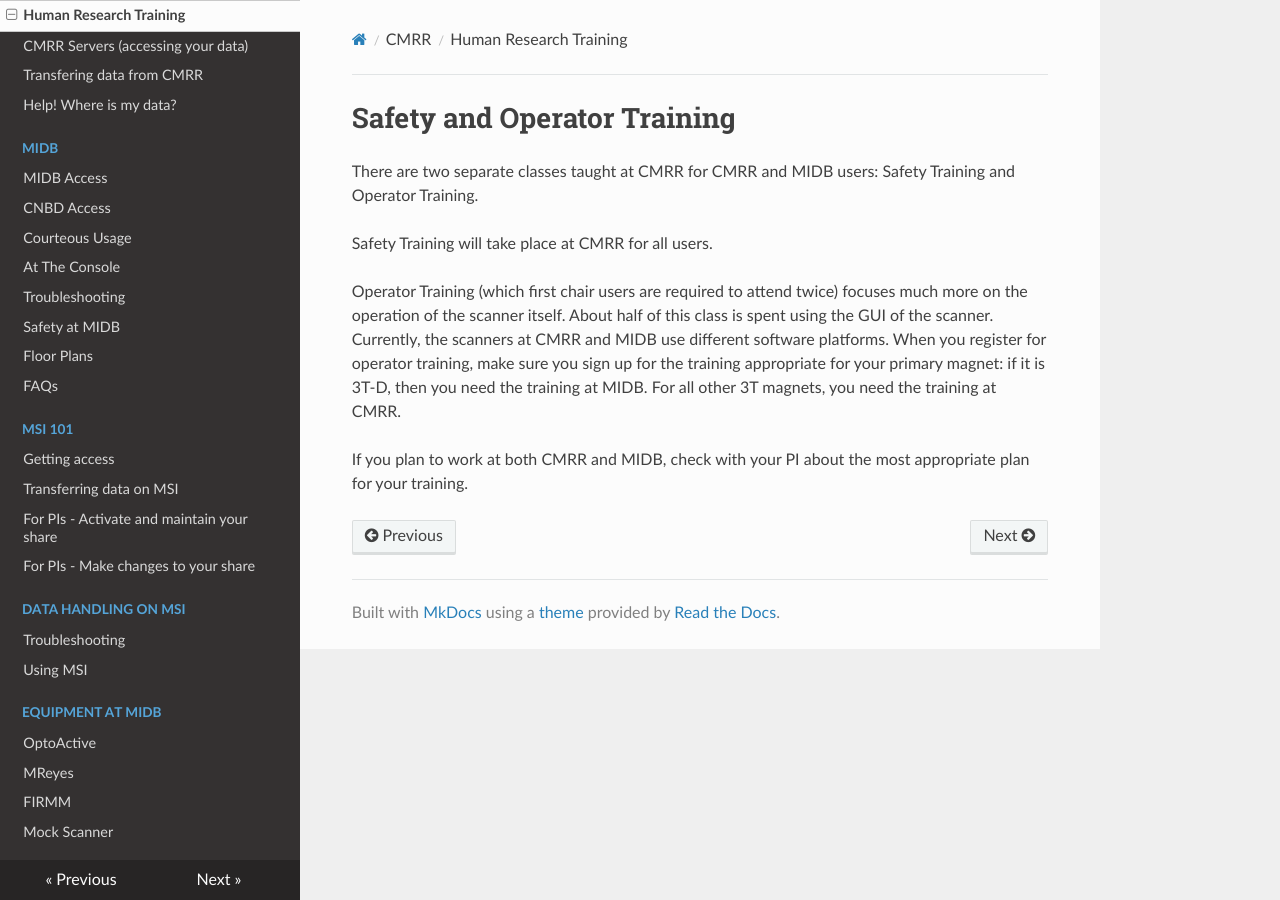
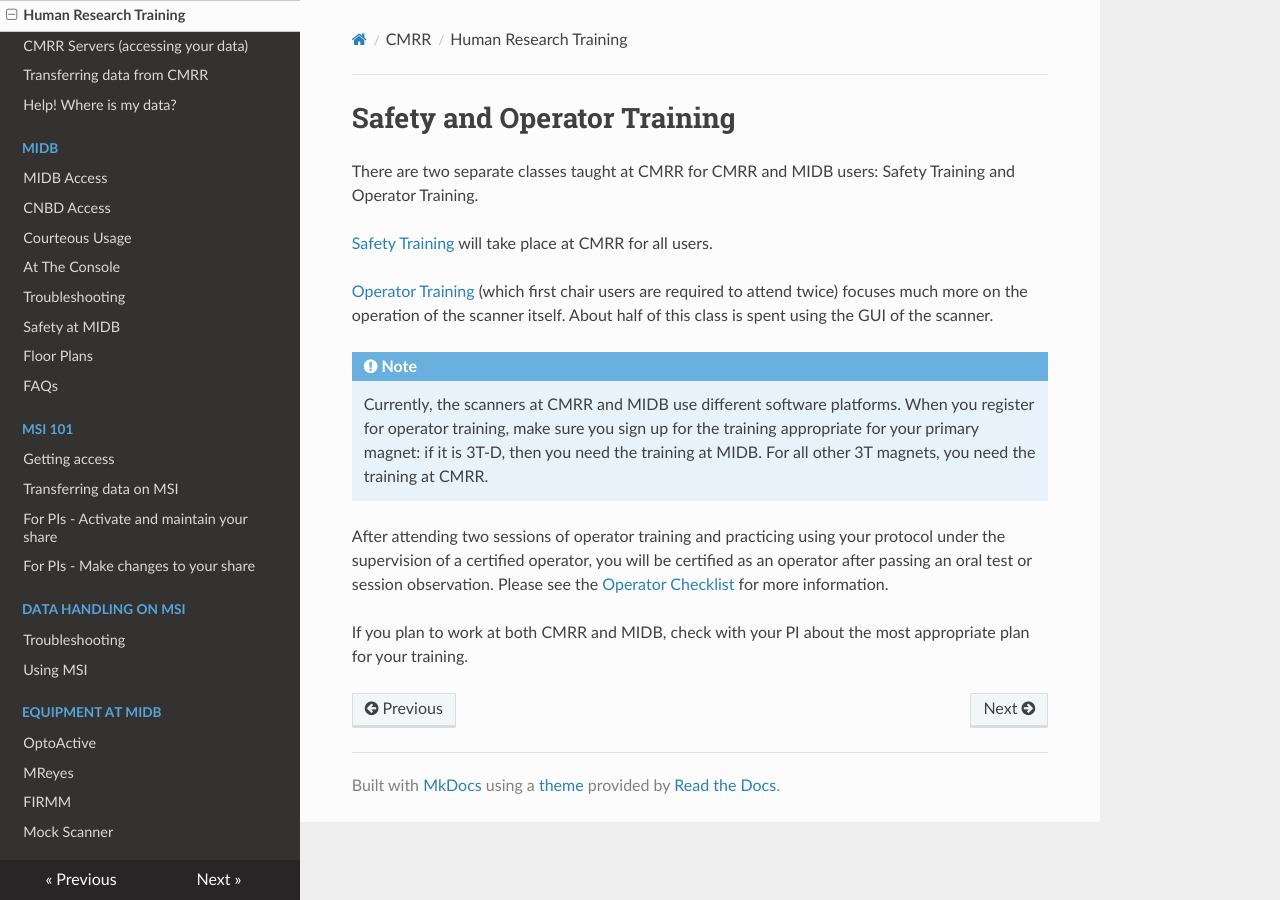
Before and after one commit to MIDB-Neuroimaging/neurohub_rtd, an MkDocs documentation site: the page built from docs/cmrr/operator.md, in a window 1280 px wide. Built offline with MkDocs 1.6.1, drawn with Linux system fonts in a browser that asks for light colours; nearby versions of some CDN libraries.

Commit message:
Tricia updates 3-2-26
updated links and formatting issues. added content around training adjusted for CMRR updated policies/website

```diff
--- a/docs/cmrr/operator.md
+++ b/docs/cmrr/operator.md
@@ -1,8 +1,13 @@
 # Safety and Operator Training
 There are two separate classes taught at CMRR for CMRR and MIDB users: Safety Training and Operator Training.
 
-Safety Training will take place at CMRR for all users.
+[Safety Training](https://training.umn.edu/courses/25150){:target="_blank"} will take place at CMRR for all users.
 
-Operator Training (which first chair users are required to attend twice) focuses much more on the operation of the scanner itself. About half of this class is spent using the GUI of the scanner. Currently, the scanners at CMRR and MIDB use different software platforms. When you register for operator training, make sure you sign up for the training appropriate for your primary magnet: if it is 3T-D, then you need the training at MIDB. For all other 3T magnets, you need the training at CMRR.
+[Operator Training](https://training.umn.edu/courses/25148){:target="_blank"} (which first chair users are required to attend twice) focuses much more on the operation of the scanner itself. About half of this class is spent using the GUI of the scanner.
+
+!!! note
+    Currently, the scanners at CMRR and MIDB use different software platforms. When you register for operator training, make sure you sign up for the training appropriate for your primary magnet: if it is 3T-D, then you need the training at MIDB. For all other 3T magnets, you need the training at CMRR.
+
+After attending two sessions of operator training and practicing using your protocol under the supervision of a certified operator, you will be certified as an operator after passing an oral test or session observation. Please see the [Operator Checklist](https://www.cmrr.umn.edu/media/forms/CMRR_Human_System_Operator_Training_tagged.pdf){:target="_blank"} for more information.
 
 If you plan to work at both CMRR and MIDB, check with your PI about the most appropriate plan for your training.
--- a/mkdocs.yml
+++ b/mkdocs.yml
@@ -30,7 +30,7 @@
         - Registration and Access: cmrr/user.md
         - Human Research Training: cmrr/operator.md
         - CMRR Servers (accessing your data): cmrr/naxos.md
-        - Transfering data from CMRR: cmrr/transfer2.md
+        - Transferring data from CMRR: cmrr/transfer2.md
         - Help! Where is my data?: cmrr/search.md
 
     - MIDB: #midb
```
Also changed, not shown: docs/cmrr/transfer2.md (+1 -1 lines), docs/cmrr/user.md (+4 -3 lines), docs/midb/use.md (+3 -3 lines).
